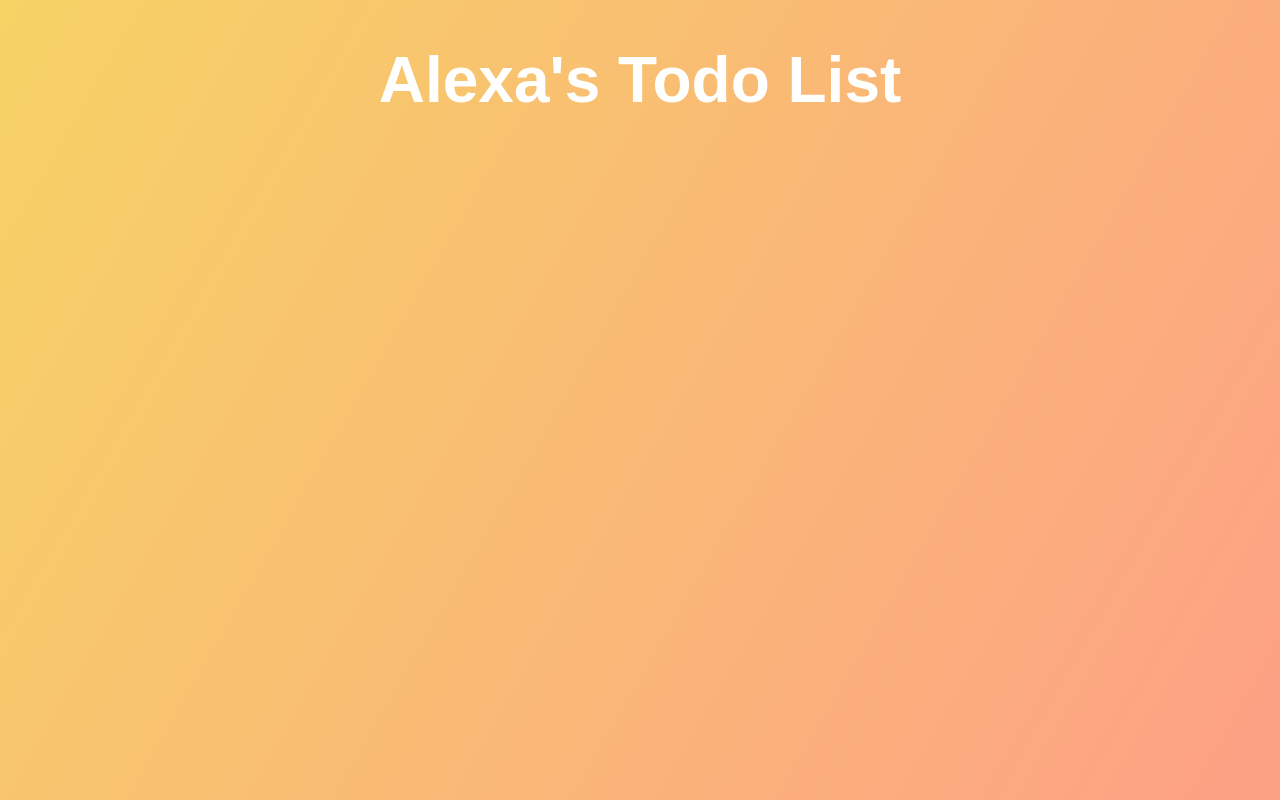
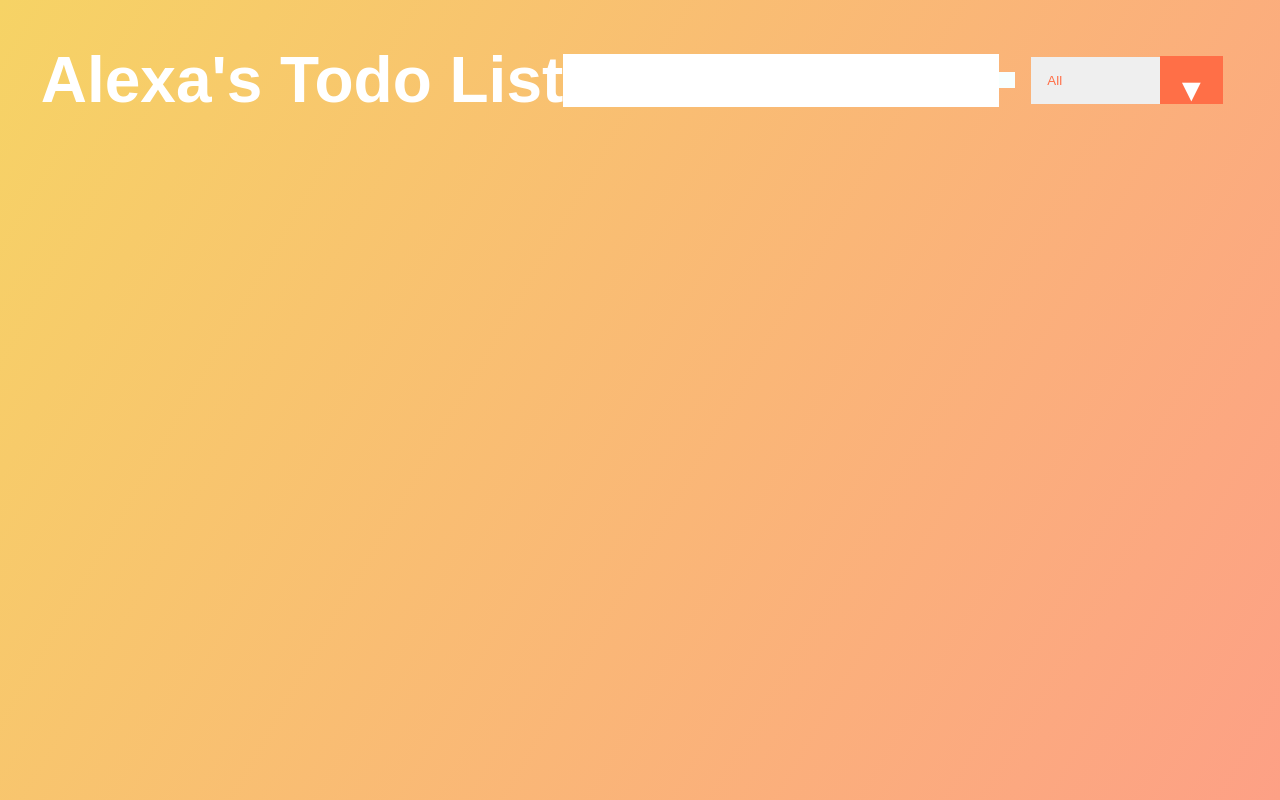
Before and after one commit to snowleopardAlexa/simple-todo-app-react, a React (Create React App) app: page / in a window 1280 px wide. Built offline with nearby package versions, Linux system fonts and the light colour scheme.

Commit message:
fix className

```diff
--- a/src/App.js
+++ b/src/App.js
@@ -1,11 +1,13 @@
 import React from "react";
 import './App.css';
+import Form from "./components/Form";
 
 function App() {
   return (
     <div className="App">
        <header>
          <h1>Alexa's Todo List</h1>
+         <Form />
        </header>
     </div>
   );
--- a/src/components/Form.jsx
+++ b/src/components/Form.jsx
@@ -4,12 +4,12 @@
     return (
         <div>
             <form>
-                <input type="text" class="todo-input" />
-                <button class="todo-button" type="submit">
-                    <i class="fas fa-plus-square"></i>
+                <input type="text" className="todo-input" />
+                <button className="todo-button" type="submit">
+                    <i className="fas fa-plus-square"></i>
                 </button>
-                <div class="select">
-                    <select name="todos" class="filter-todo">
+                <div className="select">
+                    <select name="todos" className="filter-todo">
                         <option value="all">All</option>
                         <option value="completed">Completed</option>
                         <option value="uncompleted">Uncompleted</option>
```
